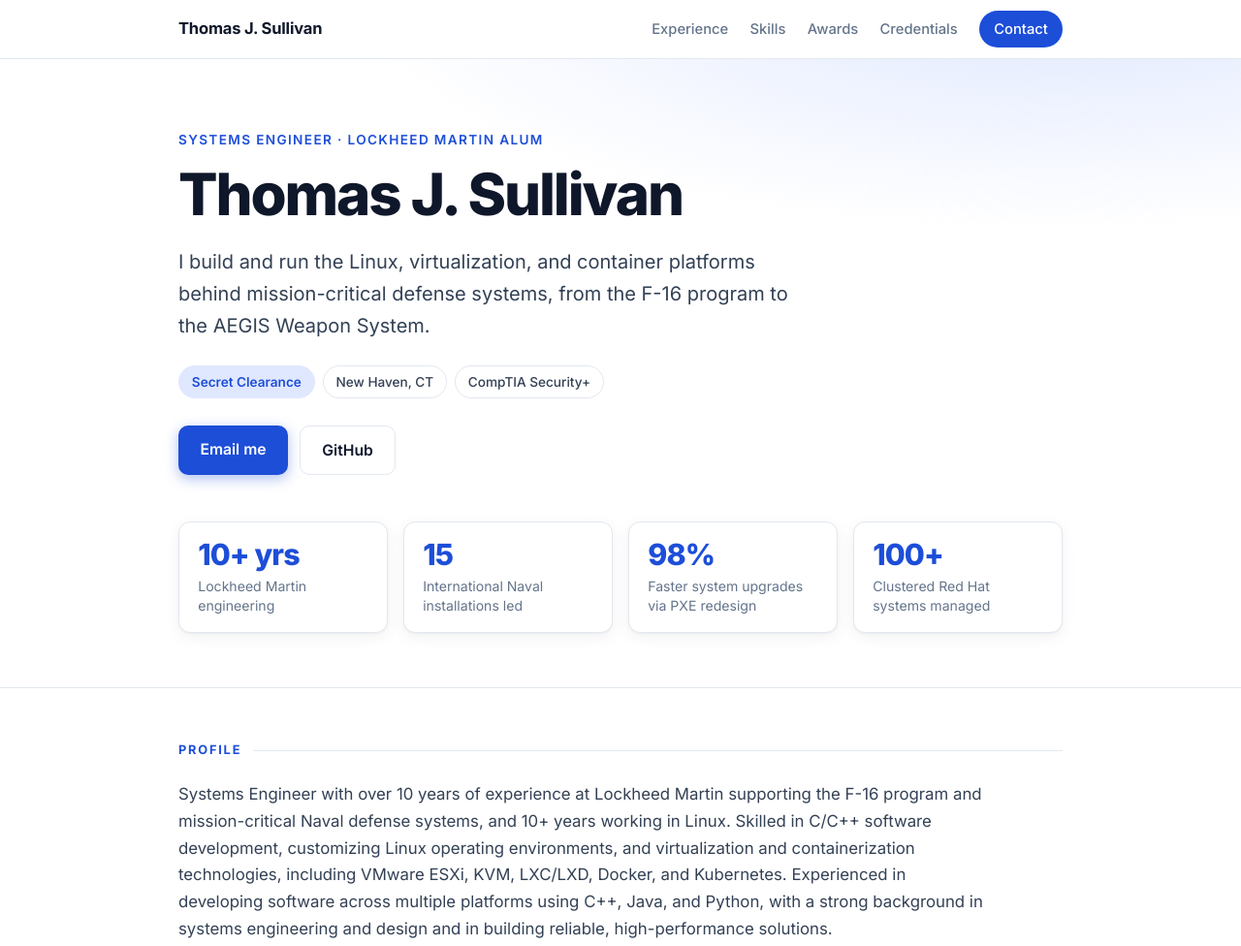
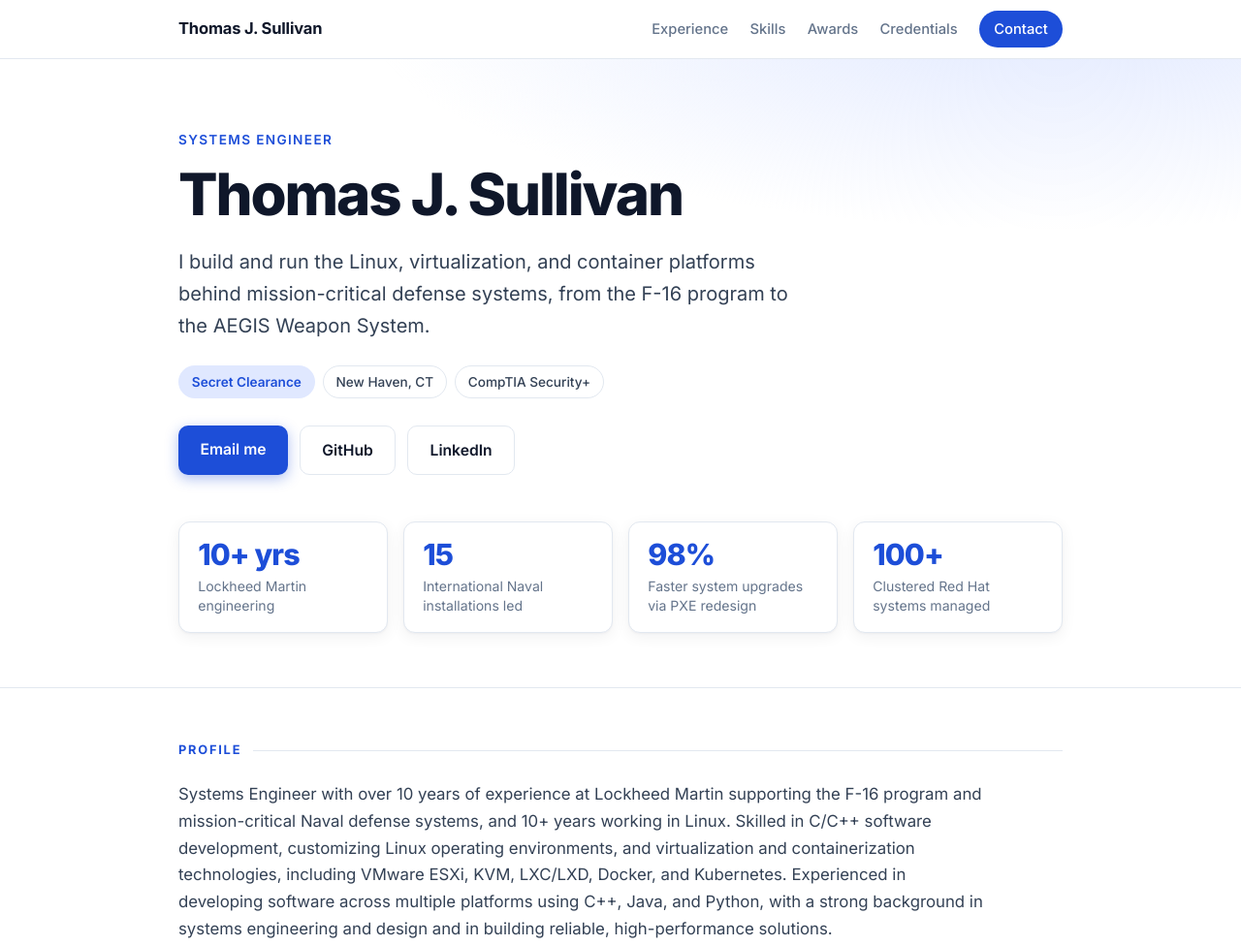
Before and after one commit to sullivt3/sullivt3.github.io, a plain HTML site: page index.html in a window 1280 px wide. Shown: the top 976 px of the page at 97% size. Drawn offline with Linux system fonts and the light colour scheme.

Commit message:
Add LinkedIn button and drop Lockheed Martin alum label
Co-Authored-By: Claude Opus 5.5 <noreply@anthropic.com>

```diff
--- a/index.html
+++ b/index.html
@@ -36,7 +36,7 @@
 
   <header class="hero" id="top">
     <div class="container">
-      <p class="eyebrow">Systems Engineer · Lockheed Martin Alum</p>
+      <p class="eyebrow">Systems Engineer</p>
       <h1>Thomas J. Sullivan</h1>
       <p class="lede">
         I build and run the Linux, virtualization, and container platforms behind
@@ -52,6 +52,7 @@
       <div class="actions">
         <a class="btn btn-primary" href="mailto:sullivan.thomas320@gmail.com">Email me</a>
         <a class="btn btn-ghost" href="https://github.com/sullivt3" target="_blank" rel="noopener">GitHub</a>
+        <a class="btn btn-ghost" href="https://www.linkedin.com/in/thomas-sullivan-257b4b196" target="_blank" rel="noopener">LinkedIn</a>
       </div>
 
       <dl class="stats">
```
